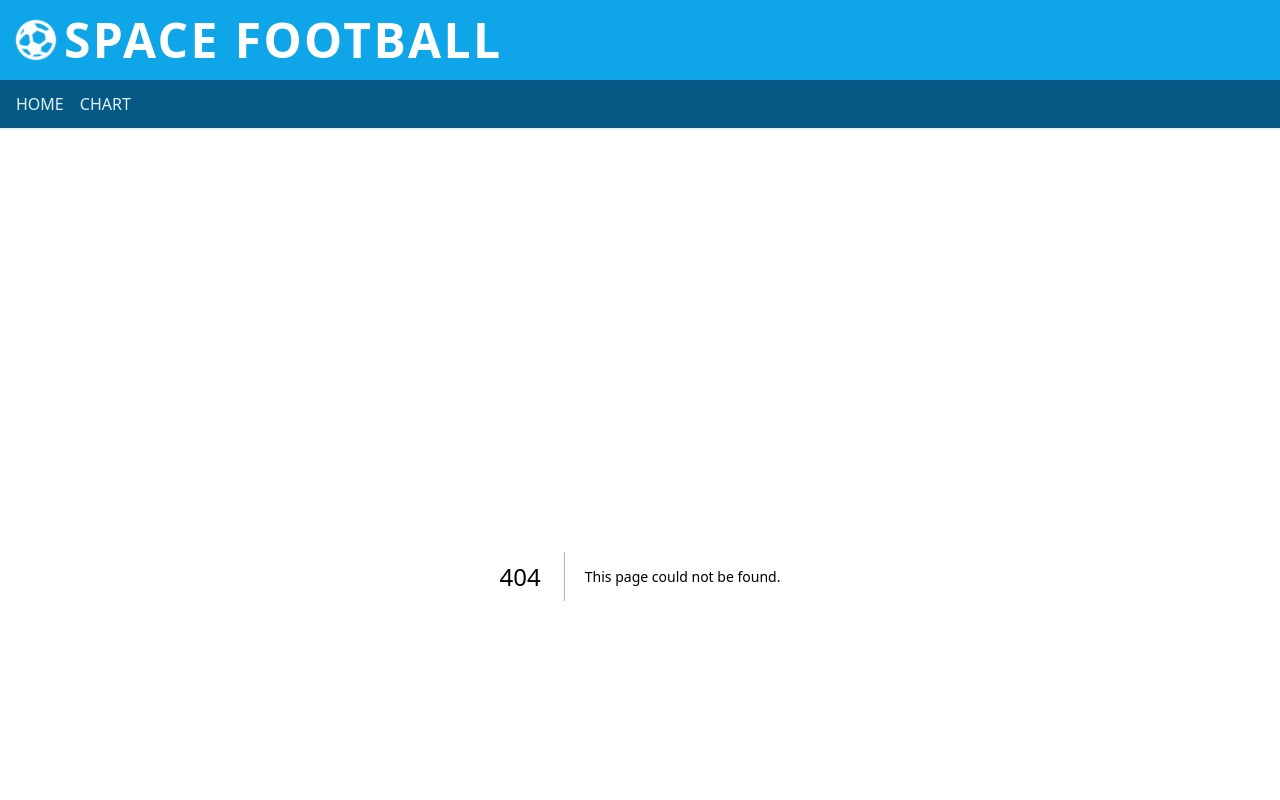
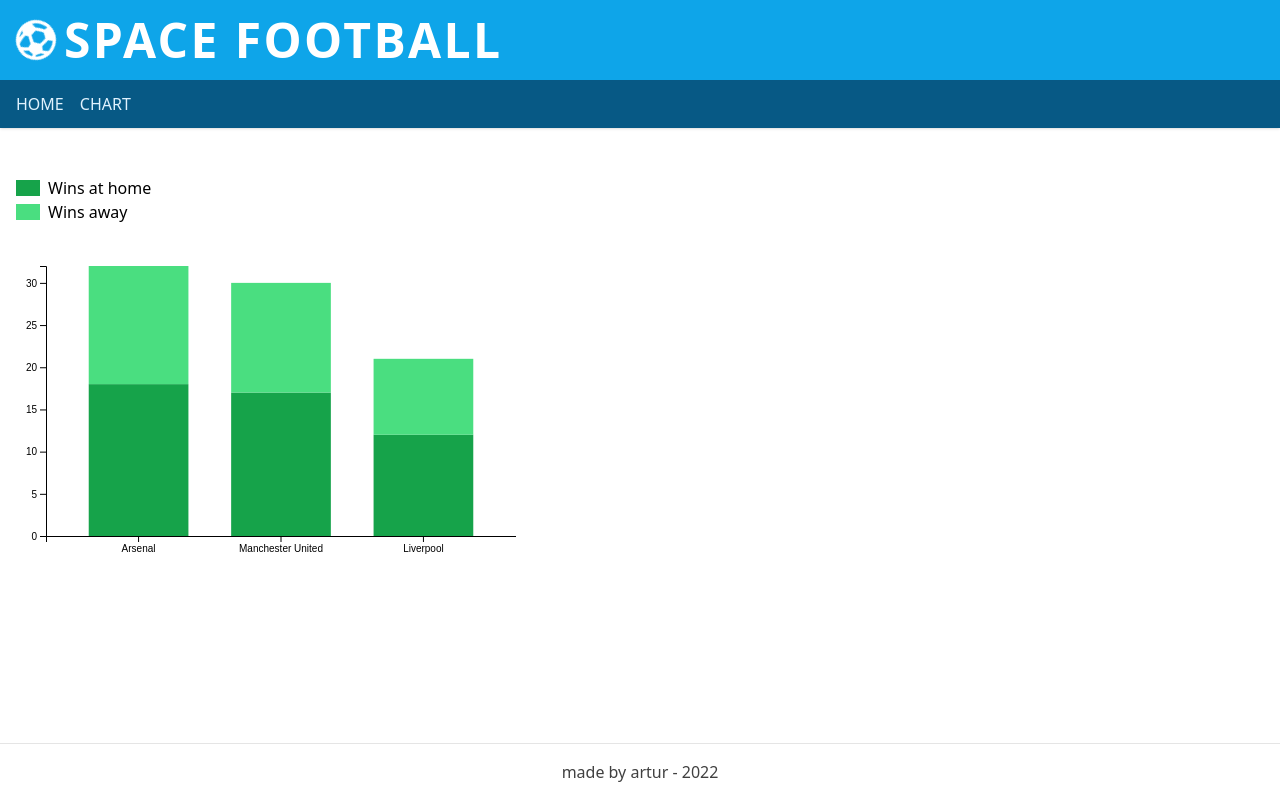
Before and after one commit to arturcarvalho/space-football, a Next.js app: page /chart in a window 1280 px wide. Before the commit this address had no page. Shown: the top 800 px of the page. Built offline with nearby package versions, Linux system fonts and the light colour scheme.

Commit message:
Add dummy stacked bar chart

```diff
--- /dev/null
+++ b/components/StackedBarChart.tsx
@@ -0,0 +1,101 @@
+import * as d3 from "d3";
+import { useEffect, useRef } from "react";
+
+interface IGroupedData {
+  label: string;
+  values: number[];
+}
+
+interface Props {
+  data: IGroupedData[];
+}
+
+function sum(values: number[]) {
+  return values.reduce((prev, value) => prev + value, 0);
+}
+
+export function StackedBarChart({ data }: Props) {
+  const axisBottomRef = useRef<SVGGElement>(null);
+  const axisLeftRef = useRef<SVGGElement>(null);
+
+  const header = "label,value1,value2,value3";
+  const body = data
+    .map(({ label, values }) => [label, ...values].join(","))
+    .join("\n");
+  const csv = d3.csvParse([header, body].join("\n"));
+
+  const margin = { top: 10, right: 0, bottom: 20, left: 30 };
+  const width = 500 - margin.left - margin.right;
+  const height = 300 - margin.top - margin.bottom;
+
+  const subgroups = header.split(",");
+  const labels = csv.map((data) => data.label || "");
+  const max = Math.max(
+    ...csv.map((data) =>
+      sum([data.value1, data.value2, data.value3].map(Number))
+    )
+  );
+
+  const scaleX = d3.scaleBand().domain(labels).range([0, width]).padding(0.3);
+  const scaleY = d3.scaleLinear().domain([0, max]).range([height, 0]);
+  const color = d3
+    .scaleOrdinal<string>()
+    .domain(subgroups)
+    .range(["#4ade80", "#16a34a"]);
+  const stacked = d3.stack().keys(subgroups)(csv as any);
+
+  useEffect(() => {
+    if (axisBottomRef.current) {
+      d3.select(axisBottomRef.current).call(d3.axisBottom(scaleX));
+    }
+
+    if (axisLeftRef.current) {
+      d3.select(axisLeftRef.current).call(d3.axisLeft(scaleY));
+    }
+  }, [scaleX, scaleY]);
+
+  return (
+    <div>
+      <div className="pb-8">
+
+      <div className="flex items-center">
+        <span className="bg-green-600 block w-6 h-4 mr-2" /> Wins at home
+      </div>
+      <div className="flex items-center">
+        <span className="bg-green-400 block w-6 h-4 mr-2" /> Wins away
+      </div>
+      </div>
+
+      <svg
+        width={width + margin.left + margin.right}
+        height={height + margin.top + margin.bottom}
+      >
+        <g transform={`translate(${margin.left}, ${margin.top})`}>
+          <g ref={axisBottomRef} transform={`translate(0, ${height})`} />
+          <g ref={axisLeftRef} />
+          {stacked.map((data, index) => {
+            return (
+              <g key={`group-${index}`} fill={color(data.key)}>
+                {data.map((d, index) => {
+                  const label = String(d.data.label);
+                  const y0 = scaleY(d[0]);
+                  const y1 = scaleY(d[1]);
+
+                  return (
+                    <rect
+                      key={`rect-${index}`}
+                      x={scaleX(label)}
+                      y={y1}
+                      width={scaleX.bandwidth()}
+                      height={y0 - y1 || 0}
+                    />
+                  );
+                })}
+              </g>
+            );
+          })}
+        </g>
+      </svg>
+    </div>
+  );
+}
--- a/package.json
+++ b/package.json
@@ -15,6 +15,7 @@
     "@types/react-dom": "18.0.8",
     "ag-grid-community": "^28.2.1",
     "ag-grid-react": "^28.2.1",
+    "d3": "^7.6.1",
     "eslint": "8.27.0",
     "eslint-config-next": "13.0.3",
     "next": "13.0.3",
@@ -23,6 +24,7 @@
     "typescript": "4.8.4"
   },
   "devDependencies": {
+    "@types/d3": "^7.4.0",
     "autoprefixer": "^10.4.13",
     "postcss": "^8.4.19",
     "tailwindcss": "^3.2.4"
--- /dev/null
+++ b/pages/chart.tsx
@@ -0,0 +1,17 @@
+// based on https://wattenberger.com/blog/react-and-d3
+
+import { StackedBarChart } from "../components/StackedBarChart";
+
+const GROUPED_BAR_CHART_DATA: any[] = [
+  { label: "Arsenal", values: [18, 14] },
+  { label: "Manchester United", values: [17, 13] },
+  { label: "Liverpool", values: [12, 9] },
+];
+
+export default function Chart() {
+  return (
+    <div className="px-4">
+      <StackedBarChart data={GROUPED_BAR_CHART_DATA} />
+    </div>
+  );
+}
```
Also changed, not shown: 1 other file (tests, documents, lock files or other folders).
